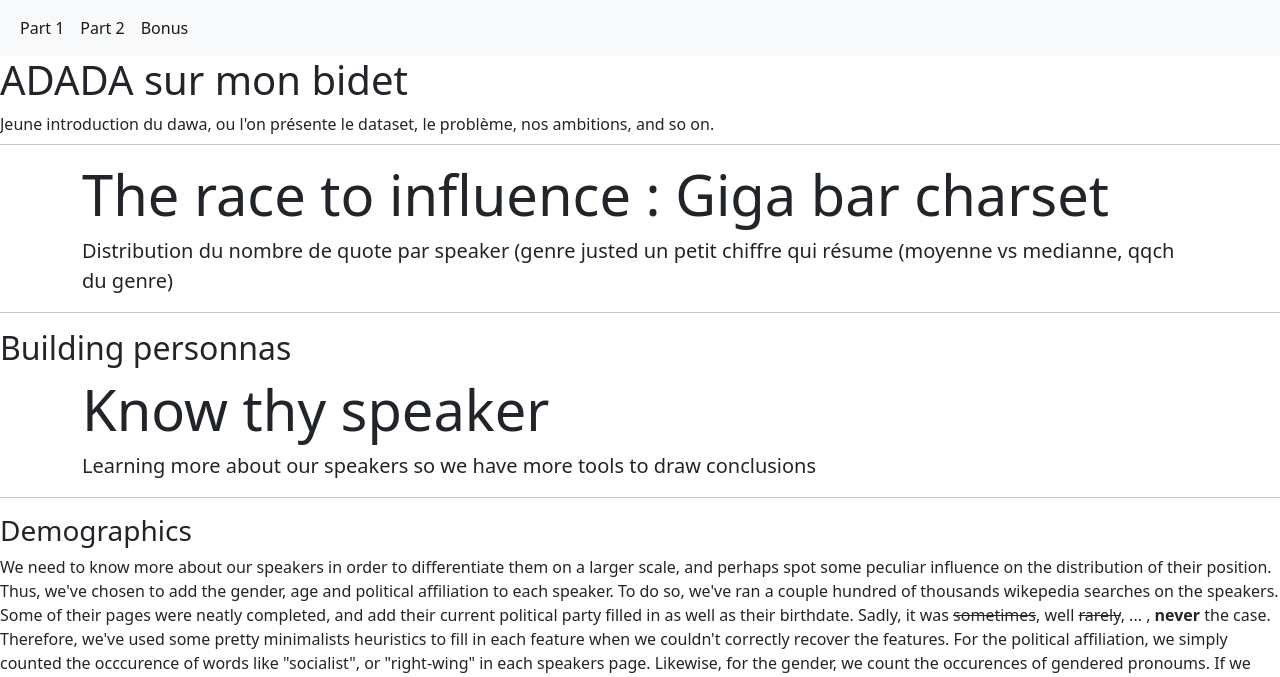
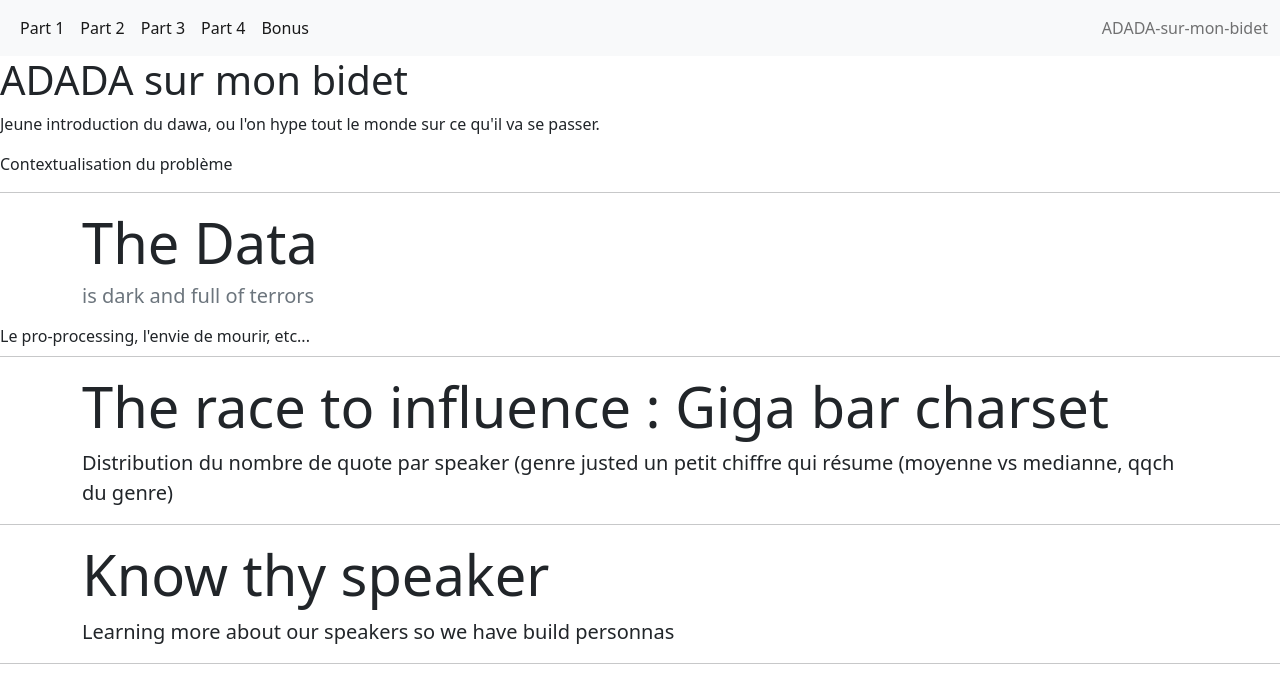
Before and after one commit to epfl-ada/ada-2021-project-adada-sur-mon-bidet, a Flask app: page / in a window 1280 px wide. Shown: the top 677 px of the page. Run offline with Flask 2, Linux system fonts and the light colour scheme.

Commit message:
fix du js entre autres

```diff
--- a/web/templates/index.html
+++ b/web/templates/index.html
@@ -25,27 +25,58 @@
             <div class ="container-fluid">
                 <ul class="navbar-nav me-auto mb-2 mb-lg-0">
                     <li class="nav-item">
-                        <a class ="nav-link active" href="#" onClick="$('#part1').scrollIntoView();">Part 1</a>
+                        <a class ="nav-link active" href="#" onClick="$('#part1')[0].scrollIntoView();">Part 1</a>
                     </li>
                     <li class="nav-item">
-                    <a class ="nav-link active" href="#" onClick="$('#part2').scrollIntoView();">Part 2</a>
+                    <a class ="nav-link active" href="#" onClick="$('#part2')[0].scrollIntoView();">Part 2</a>
+                    </li>
+                    <li class="nav-item">
+                        <a class ="nav-link active" href="#" onClick="$('#part3')[0].scrollIntoView();">Part 3</a>
+                    </li>
+                    <li class="nav-item">
+                        <a class ="nav-link active" href="#" onClick="$('#part4')[0].scrollIntoView();">Part 4</a>
                     </li>
                     <li class="nav-item">
                         <a class ="nav-link active" href="/bonus" >Bonus</a>
                     </li>
                 </ul>
+                <span class="navbar-text">
+                    ADADA-sur-mon-bidet
+                </span
             </div>
         </nav>
 
 
         <h1 id="home">ADADA sur mon bidet</h1>
 
-        <div>Jeune introduction du dawa, ou l'on présente le dataset, le problème, nos ambitions, and so on.</div>
+        <div>
+            <p>
+                Jeune introduction du dawa, ou l'on hype tout le monde sur ce qu'il va se passer.
+            </p>
+            <p>
+                Contextualisation du problème
+            </p>
+
+        </div>
+
 
         <hr class="mt-2 mb-3"/>
 
 
-        <div class="jumbotron jumbotron-fluid">
+        <div id="part1" class="jumbotron jumbotron-fluid">
+            <div class="container">
+                <h1 class="display-4">The Data</h1>
+                <h2 class="lead mb-2 text-muted" >is dark and full of terrors</p>
+            </div>
+        </div>
+
+
+        <div>Le pro-processing, l'envie de mourir, etc...</div>
+
+        <hr class="mt-2 mb-3"/>
+
+
+        <div id="part2" class="jumbotron jumbotron-fluid">
             <div class="container">
                 <h1 class="display-4">The race to influence : Giga bar charset</h1>
                 <p class="lead">Distribution du nombre de quote par speaker (genre justed un petit chiffre qui résume (moyenne vs medianne, qqch du genre)</p>
@@ -57,12 +88,12 @@
 
         <hr class="mt-2 mb-3"/>
 
-        <h2 id="">Building personnas</h2>
+        <h2 id=""></h2>
 
-        <div class="jumbotron jumbotron-fluid">
+        <div id="part3" class="jumbotron jumbotron-fluid">
             <div class="container">
                 <h1 class="display-4">Know thy speaker</h1>
-                <p class="lead">Learning more about our speakers so we have more tools to draw conclusions </p>
+                <p class="lead">Learning more about our speakers so we have build personnas </p>
             </div>
         </div>
 
@@ -72,16 +103,27 @@
         <hr class="mt-2 mb-3"/>
 
         <h3>Demographics</h3>
+        <p>
             We need to know more about our speakers in order to differentiate them on a larger scale, and perhaps spot some peculiar influence on the distribution of their position.
             Thus, we've chosen to add the gender, age and political affiliation to each speaker.
             To do so, we've ran a couple hundred of thousands wikepedia searches on the speakers.
-        Some of their pages were neatly completed, and add their current political party filled in as well as their birthdate.
+            Some of their pages were neatly completed, and their current political party were filled in as well as their birthdate.
+        </p>
+        <p>
             Sadly, it was <strike>sometimes</strike>, well <strike>rarely</strike>, ... , <b>never</b> the case.
             Therefore, we've used some pretty minimalists heuristics to fill in each feature when we couldn't correctly recover the features.
             For the political affiliation, we simply counted the occcurence of words like "socialist", or "right-wing" in each speakers page.
             Likewise, for the gender, we count the occurences of gendered pronoums. If we can't find enough of these pronoums, we use a classifer with the name of the speaker as input.
             Although both of these heuristics are far from perfect, we've found it, most of the time, passed all the sanity checks.
-        <img src="static/demographics.png" ></img> #TODO Greta sur le violon, Arack Bobama, Sernie Banders, Tronald Drump et un random republicain
+            Putting all of this together, we get the neat visualisation below.
+        </p>
+
+
+        <img src="static/demographics.png" ></img>
+        #TODO Greta sur le violon, Arack Bobama, Sernie Banders, Tronald Drump et un random republicain
+        <p>
+            Now there's a few things we can see here.
+        </p>
 
 
         <hr class="mt-2 mb-3"/>
```
Lines whose indentation alone changed are shown as unchanged.
